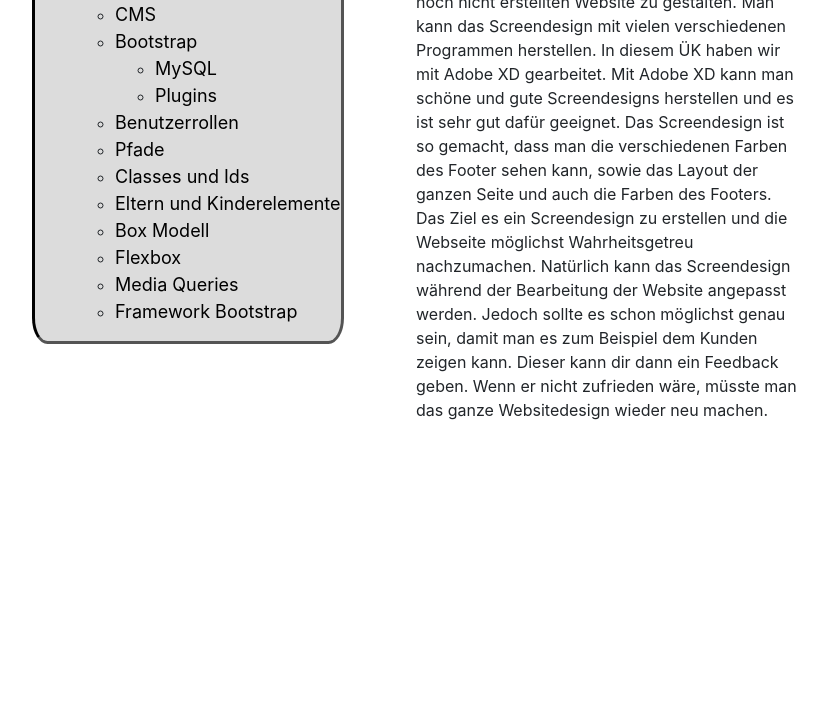
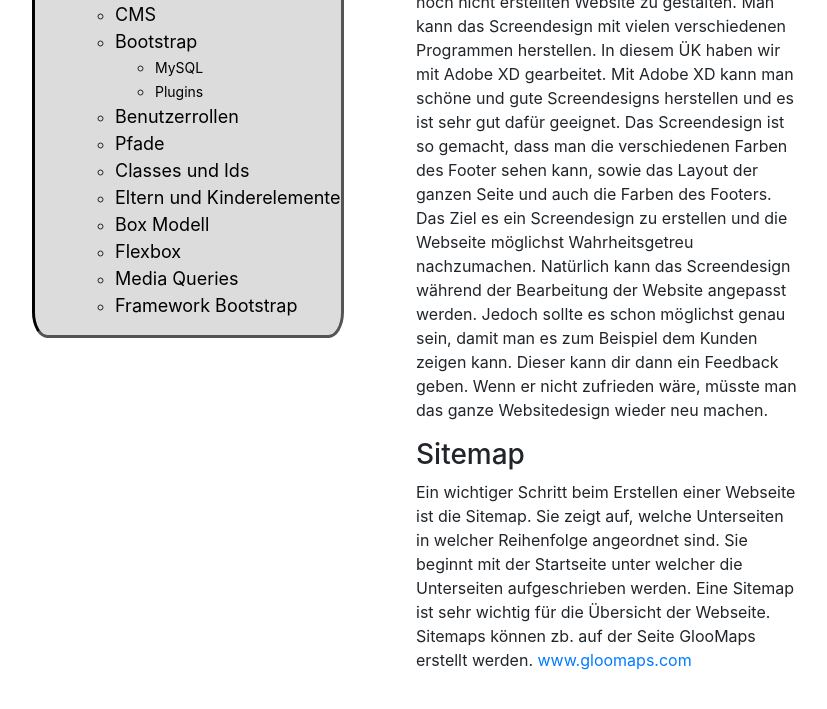
Before and after one commit to RaA-BLNET/bl-website, a plain HTML site: page uek404.html in a window 1280 px wide. Shown: the part 443-1152 px from the top of the page, without its empty margins (32-859 px from the left). Drawn offline with nearby package versions, Linux system fonts and the light colour scheme.

Commit message:
Update uek404.html

```diff
--- a/uek404.html
+++ b/uek404.html
@@ -68,8 +68,8 @@
         <li class="circle"><a href="#wordp" class="titela">Wordpress</a></li>
         <ul><li><a href="#cms" class="titelb">CMS</a></li>
         <li><a href="#bootstrap" class="titelb">Bootstrap</a></li>
-        <ul><li class="circle"><a href="#mysql" class="titelb">MySQL</a></li>
-        <li class="circle"><a href="#plugins" class="titelb">Plugins</a></li></ul>
+        <ul><li class="circle"><a href="#mysql" class="titelc">MySQL</a></li>
+        <li class="circle"><a href="#plugins" class="titelc">Plugins</a></li></ul>
         <li><a href="#benutzerr" class="titelb">Benutzerrollen</a></li>
         <li><a href="#pfade" class="titelb">Pfade</a></li>
         <li><a href="#classes_ids" class="titelb">Classes und Ids</a></li>
@@ -102,6 +102,14 @@
         Dieser kann dir dann ein Feedback geben. Wenn er nicht zufrieden wäre, müsste man das ganze Websitedesign wieder
         neu machen.
         </p>
+
+          <h3 id="sitemap">Sitemap</h3>
+          <p>Ein wichtiger Schritt beim Erstellen einer Webseite ist die Sitemap.
+              Sie zeigt auf, welche Unterseiten in welcher Reihenfolge angeordnet sind.
+              Sie beginnt mit der Startseite unter welcher die Unterseiten aufgeschrieben werden.
+              Eine Sitemap ist sehr wichtig für die Übersicht der Webseite. Sitemaps können zb.
+              auf der Seite GlooMaps erstellt werden. <a href="https://www.gloomaps.com/">www.gloomaps.com</a></p>
+
         </aritcle>
     </main>
     <footer>
```
